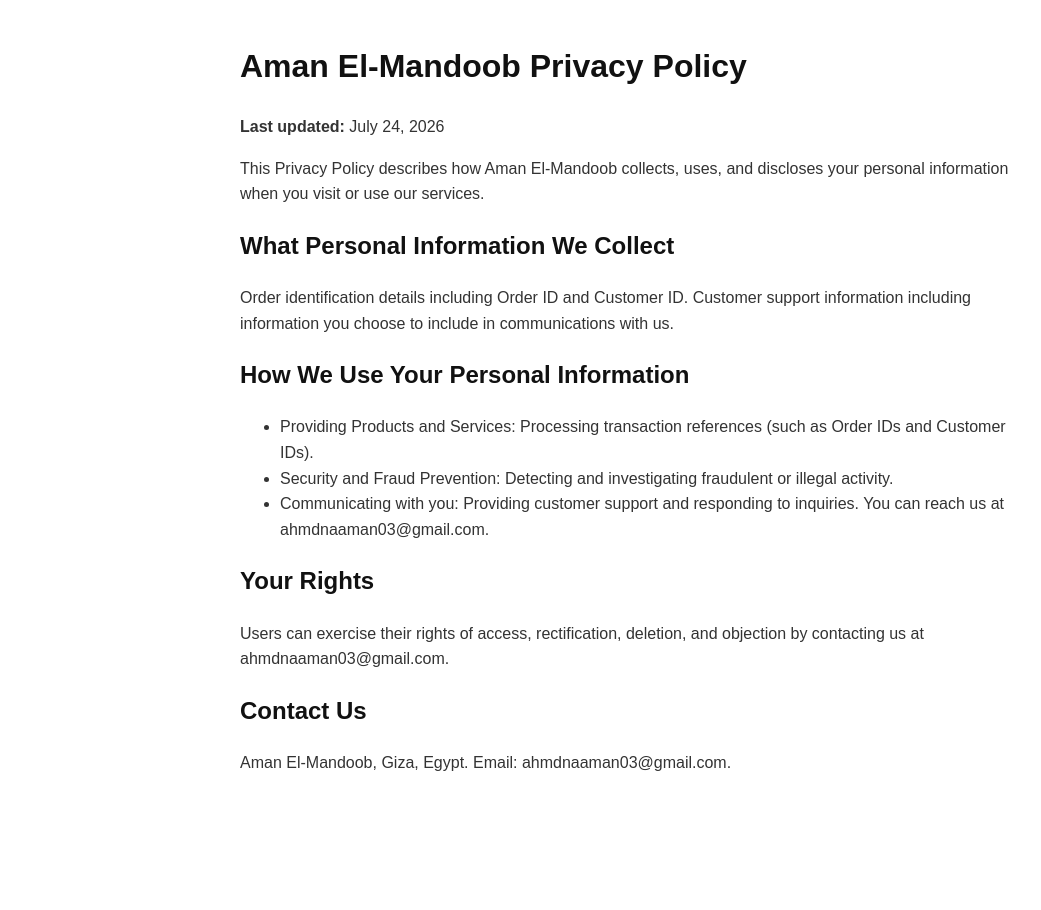
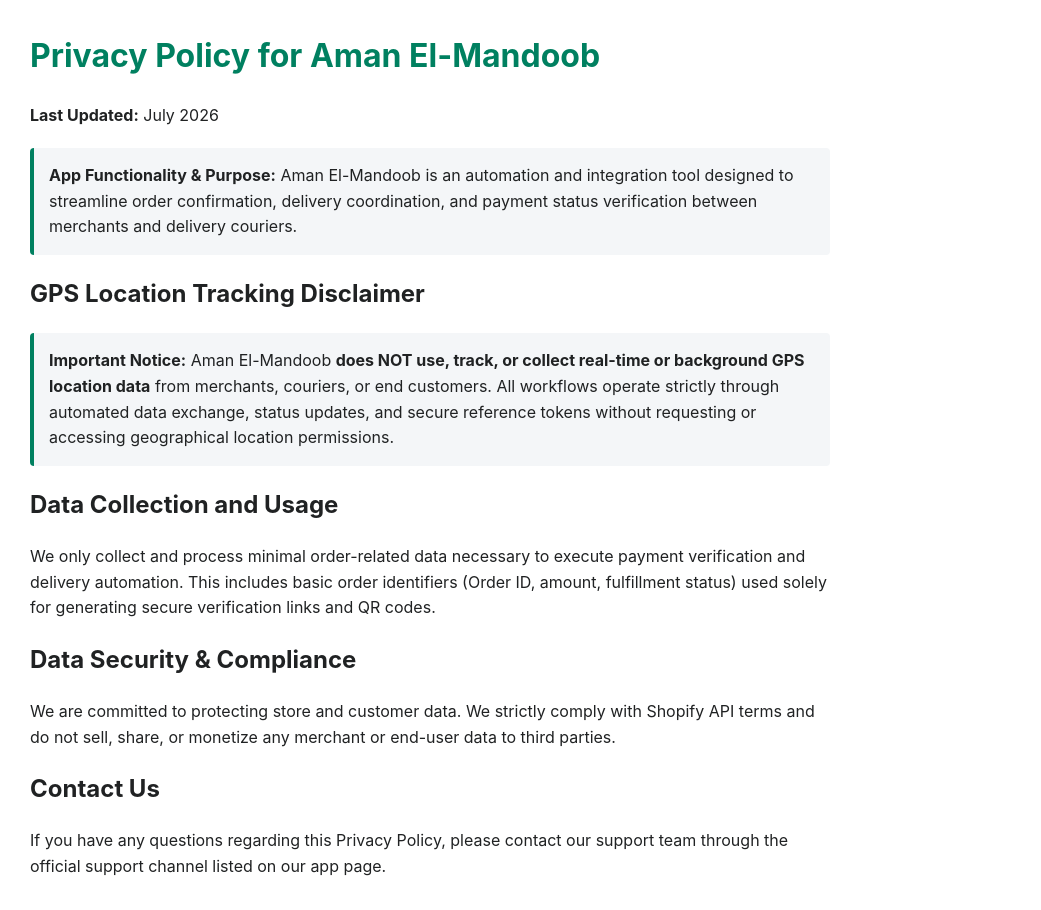
Before and after one commit to ahmdnaaman03-cmd/aman-mandoub, a Flask app: page /privacy in a window 1280 px wide. Shown: the whole page, without its empty margins (0-1041 px from the left). Before the commit the page ends 771 px from the top, so only its background shows below. Run offline with Flask 3, Linux system fonts and the light colour scheme.

Commit message:
Update privacy.html with GPS disclaimer

```diff
--- a/templates/privacy.html
+++ b/templates/privacy.html
@@ -2,31 +2,34 @@
 <html lang="en">
 <head>
     <meta charset="UTF-8">
-    <title>Aman El-Mandoob Privacy Policy</title>
+    <meta name="viewport" content="width=device-width, initial-scale=1.0">
+    <title>Privacy Policy - Aman El-Mandoob</title>
     <style>
-        body { font-family: Arial, sans-serif; line-height: 1.6; padding: 20px; max-width: 800px; margin: auto; color: #333; }
-        h1, h2 { color: #111; }
+        body { font-family: -apple-system, BlinkMacSystemFont, "Segoe UI", Roboto, Helvetica, Arial, sans-serif; line-height: 1.6; margin: 30px; color: #202223; max-width: 800px; }
+        h1 { color: #008060; }
+        .notice { background-color: #f4f6f8; border-left: 4px solid #008060; padding: 15px; margin: 20px 0; border-radius: 4px; }
     </style>
 </head>
 <body>
-    <h1>Aman El-Mandoob Privacy Policy</h1>
-    <p><strong>Last updated:</strong> July 24, 2026</p>
-    <p>This Privacy Policy describes how Aman El-Mandoob collects, uses, and discloses your personal information when you visit or use our services.</p>
+    <h1>Privacy Policy for Aman El-Mandoob</h1>
+    <p><strong>Last Updated:</strong> July 2026</p>
 
-    <h2>What Personal Information We Collect</h2>
-    <p>Order identification details including Order ID and Customer ID. Customer support information including information you choose to include in communications with us.</p>
+    <div class="notice">
+        <strong>App Functionality & Purpose:</strong> Aman El-Mandoob is an automation and integration tool designed to streamline order confirmation, delivery coordination, and payment status verification between merchants and delivery couriers.
+    </div>
 
-    <h2>How We Use Your Personal Information</h2>
-    <ul>
-        <li>Providing Products and Services: Processing transaction references (such as Order IDs and Customer IDs).</li>
-        <li>Security and Fraud Prevention: Detecting and investigating fraudulent or illegal activity.</li>
-        <li>Communicating with you: Providing customer support and responding to inquiries. You can reach us at ahmdnaaman03@gmail.com.</li>
-    </ul>
+    <h2>GPS Location Tracking Disclaimer</h2>
+    <div class="notice">
+        <strong>Important Notice:</strong> Aman El-Mandoob <strong>does NOT use, track, or collect real-time or background GPS location data</strong> from merchants, couriers, or end customers. All workflows operate strictly through automated data exchange, status updates, and secure reference tokens without requesting or accessing geographical location permissions.
+    </div>
 
-    <h2>Your Rights</h2>
-    <p>Users can exercise their rights of access, rectification, deletion, and objection by contacting us at ahmdnaaman03@gmail.com.</p>
+    <h2>Data Collection and Usage</h2>
+    <p>We only collect and process minimal order-related data necessary to execute payment verification and delivery automation. This includes basic order identifiers (Order ID, amount, fulfillment status) used solely for generating secure verification links and QR codes.</p>
+
+    <h2>Data Security & Compliance</h2>
+    <p>We are committed to protecting store and customer data. We strictly comply with Shopify API terms and do not sell, share, or monetize any merchant or end-user data to third parties.</p>
 
     <h2>Contact Us</h2>
-    <p>Aman El-Mandoob, Giza, Egypt. Email: ahmdnaaman03@gmail.com.</p>
+    <p>If you have any questions regarding this Privacy Policy, please contact our support team through the official support channel listed on our app page.</p>
 </body>
 </html>
```
